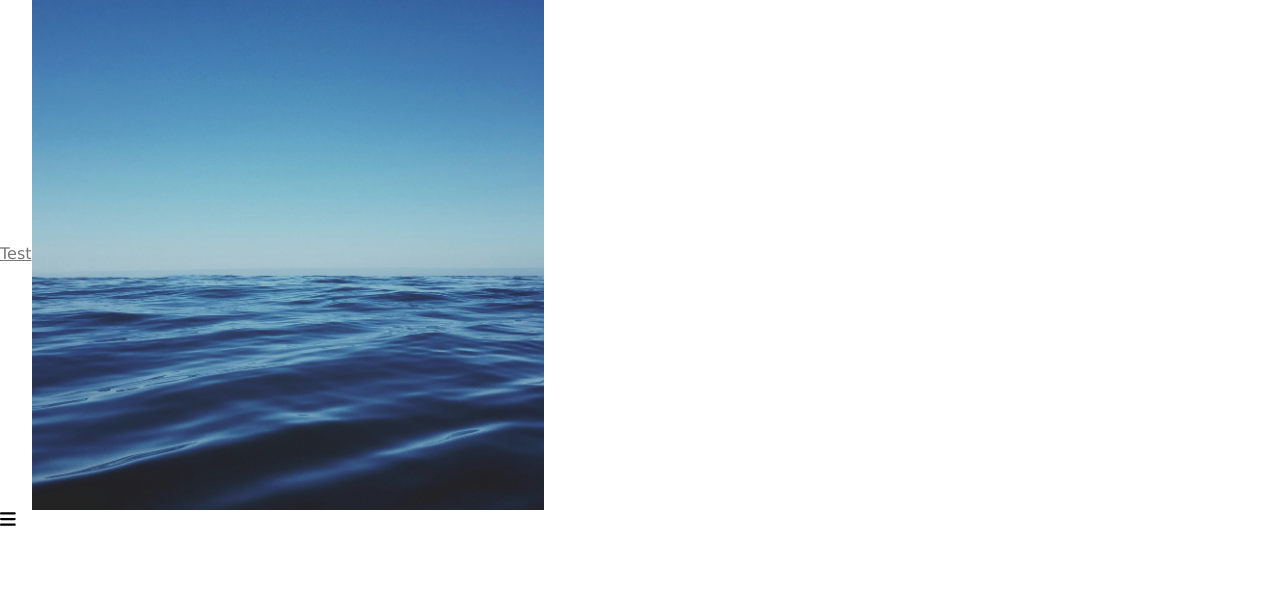
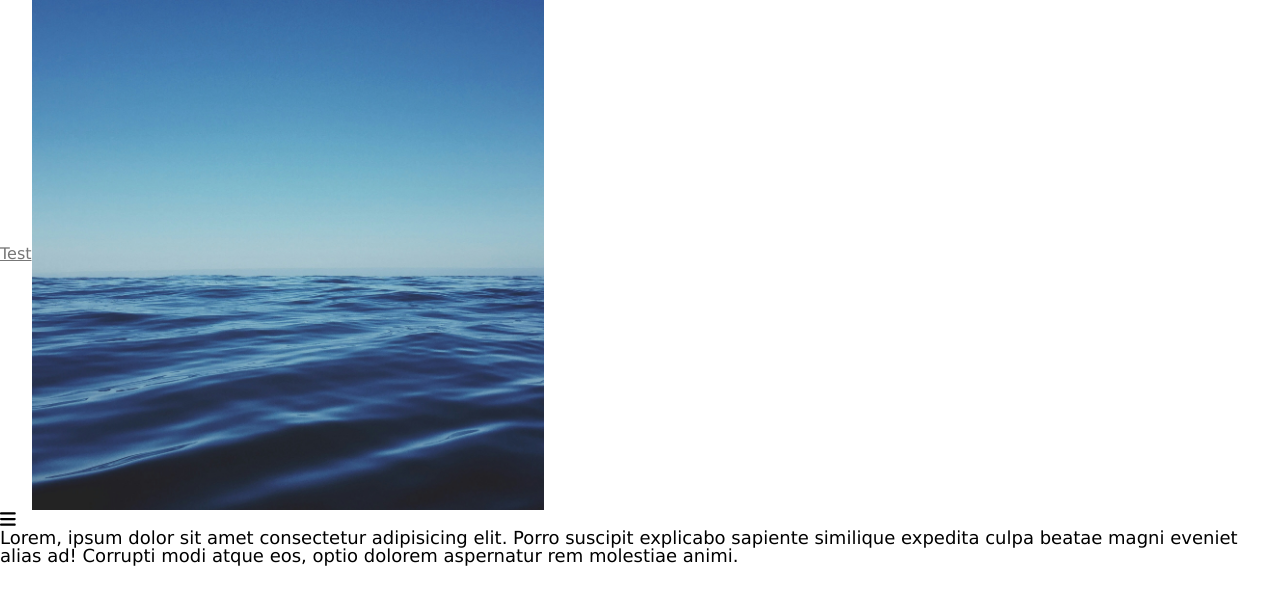
Before and after one commit to TiekieWiki/Thesis-Experiment, a Vue app in the folder thesis-experiment/: page / in a window 1280 px wide. Before the commit this address had no page. Shown: the top 604 px of the page. Built offline with nearby package versions, Linux system fonts and the light colour scheme.

Commit message:
Select text styling

```diff
--- a/thesis-experiment/src/App.vue
+++ b/thesis-experiment/src/App.vue
@@ -20,6 +20,11 @@
       </li>
     </ul>
   </div>
+  <p class="select-text">
+    Lorem, ipsum dolor sit amet consectetur adipisicing elit. Porro suscipit
+    explicabo sapiente similique expedita culpa beatae magni eveniet alias ad!
+    Corrupti modi atque eos, optio dolorem aspernatur rem molestiae animi.
+  </p>
 </template>
 <script setup lang="ts">
 import { ref } from 'vue'
--- a/thesis-experiment/src/assets/styles/components/text.scss
+++ b/thesis-experiment/src/assets/styles/components/text.scss
@@ -17,3 +17,13 @@ h2 {
 p {
   font-size: 18px;
 }
+
+.select-text {
+  user-select: text;
+
+  ::-moz-selection,
+  ::selection {
+    color: $color-primary;
+    background: $color-secondary;
+  }
+}
```
